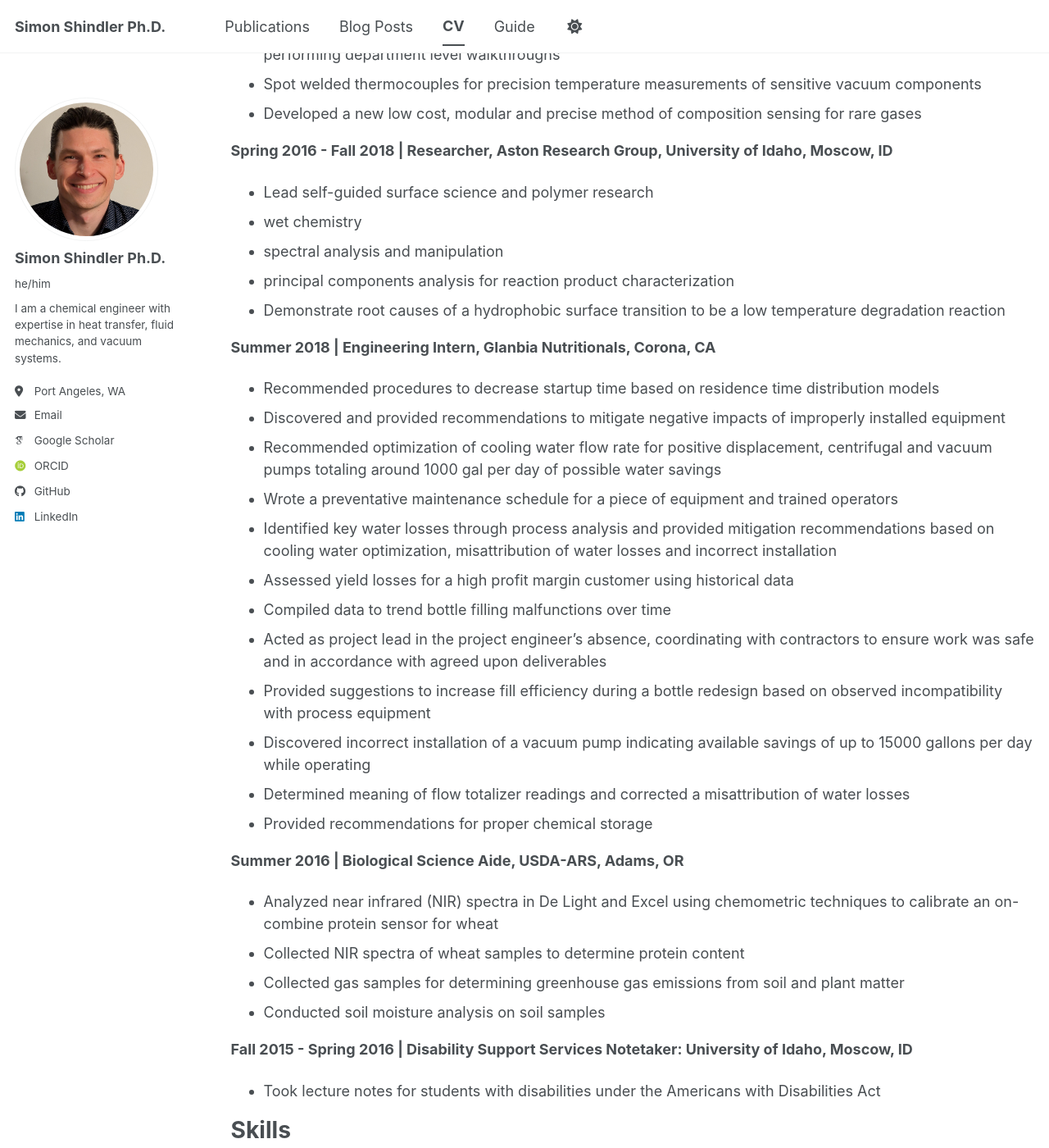
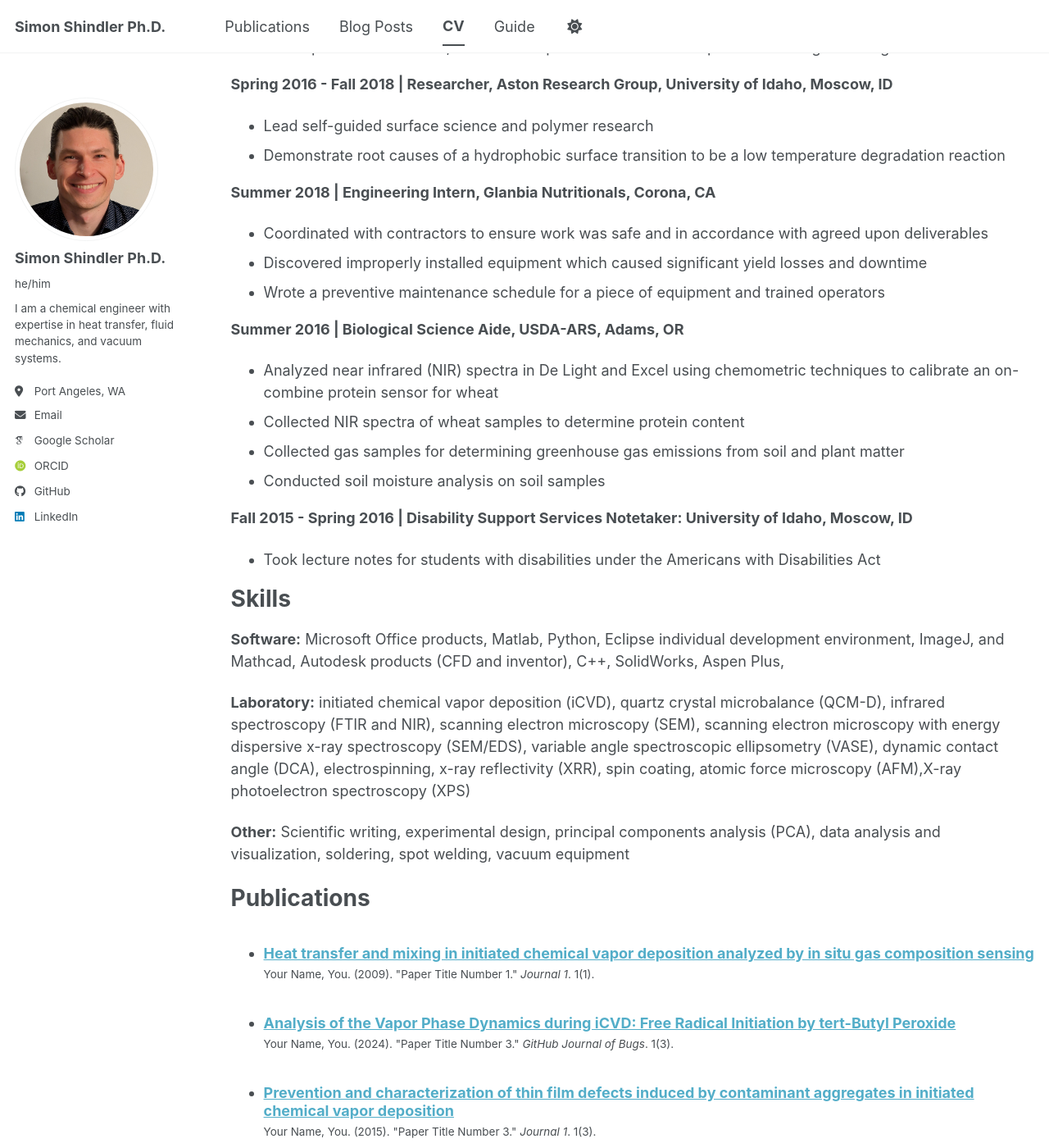
Before and after one commit to sgshindler/sgshindler.github.io, a Jekyll site: the page built from _pages/cv.md, in a window 1280 px wide and 1400 px high, scrolled down 1169 px. Shown: the whole window at 82% size. Built offline with Jekyll 4.4.1, drawn with Linux system fonts in a browser that asks for light colours; some web fonts are replaced; a script bundle is joined from its source files by our own code; library files that are not in the unit come from our copies; some of the changed text lies outside the part shown.

Commit message:
Update cv.md

```diff
--- a/_pages/cv.md
+++ b/_pages/cv.md
@@ -46,24 +43,12 @@ Experience
 
 **Spring 2016 - Fall 2018 | Researcher, Aston Research Group, University of Idaho, Moscow, ID**
 * Lead self-guided surface science and polymer research
-* wet chemistry
-* spectral analysis and manipulation
-* principal components analysis for reaction product characterization
 * Demonstrate root causes of a hydrophobic surface transition to be a low temperature degradation reaction
 
 **Summer 2018 | Engineering Intern, Glanbia Nutritionals, Corona, CA**
-* Recommended procedures to decrease startup time based on residence time distribution models
-* Discovered and provided recommendations to mitigate negative impacts of improperly installed equipment
-* Recommended optimization of cooling water flow rate for positive displacement, centrifugal and vacuum pumps totaling around 1000 gal per day of possible water savings
-* Wrote a preventative maintenance schedule for a piece of equipment and trained operators
-* Identified key water losses through process analysis and provided mitigation recommendations based on cooling water optimization, misattribution of water losses and incorrect installation
-* Assessed yield losses for a high profit margin customer using historical data
-* Compiled data to trend bottle filling malfunctions over time
-* Acted as project lead in the project engineer’s absence, coordinating with contractors to ensure work was safe and in accordance with agreed upon deliverables
-* Provided suggestions to increase fill efficiency during a bottle redesign based on observed incompatibility with process equipment
-* Discovered incorrect installation of a vacuum pump indicating available savings of up to 15000 gallons per day while operating
-* Determined meaning of flow totalizer readings and corrected a misattribution of water losses
-* Provided recommendations for proper chemical storage
+* Coordinated with contractors to ensure work was safe and in accordance with agreed upon deliverables
+* Discovered improperly installed equipment which caused significant yield losses and downtime
+* Wrote a preventive maintenance schedule for a piece of equipment and trained operators
 
 **Summer 2016 | Biological Science Aide, USDA-ARS, Adams, OR**
 * Analyzed near infrared (NIR) spectra in De Light and Excel using chemometric techniques to calibrate an on-combine protein sensor for wheat
```
Also changed, not shown: other parts of _pages/cv.md (+12 -15 lines).
